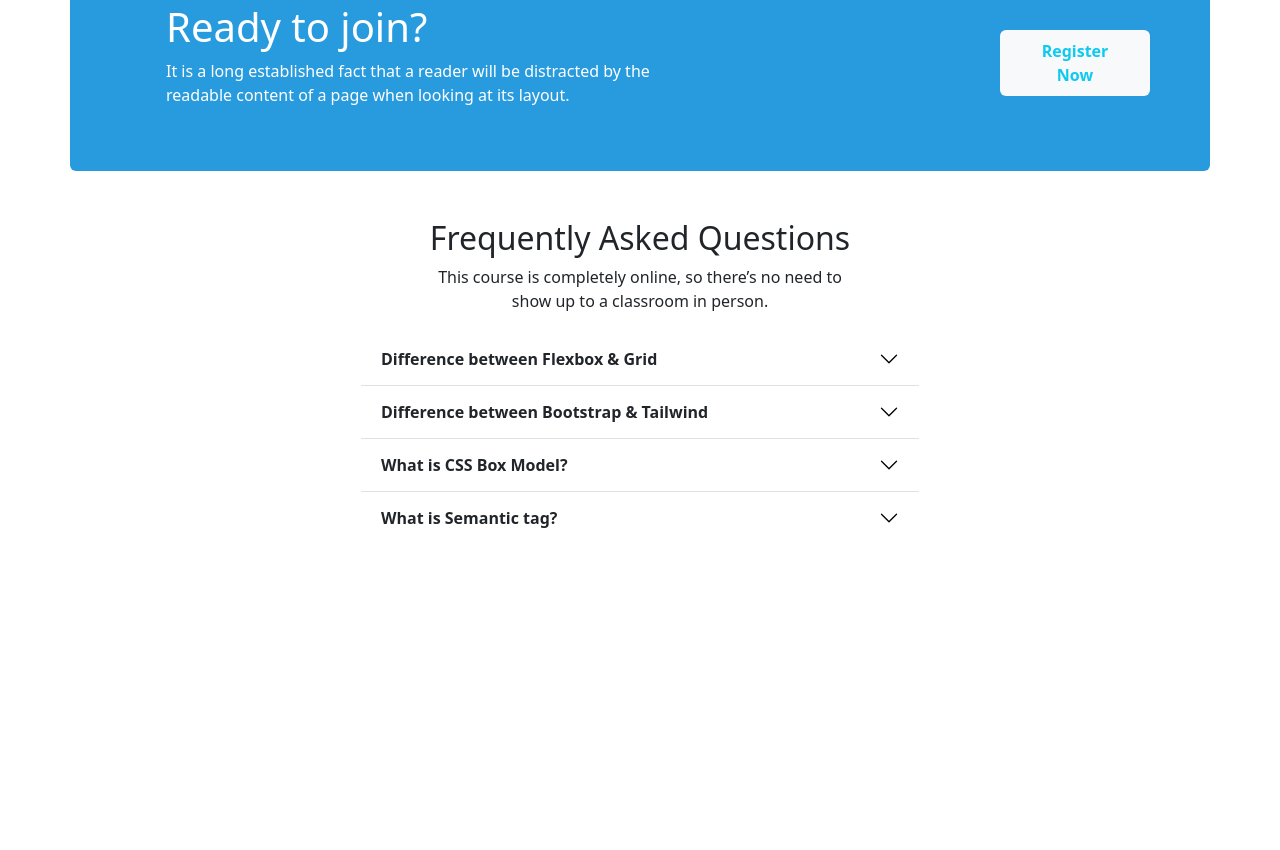
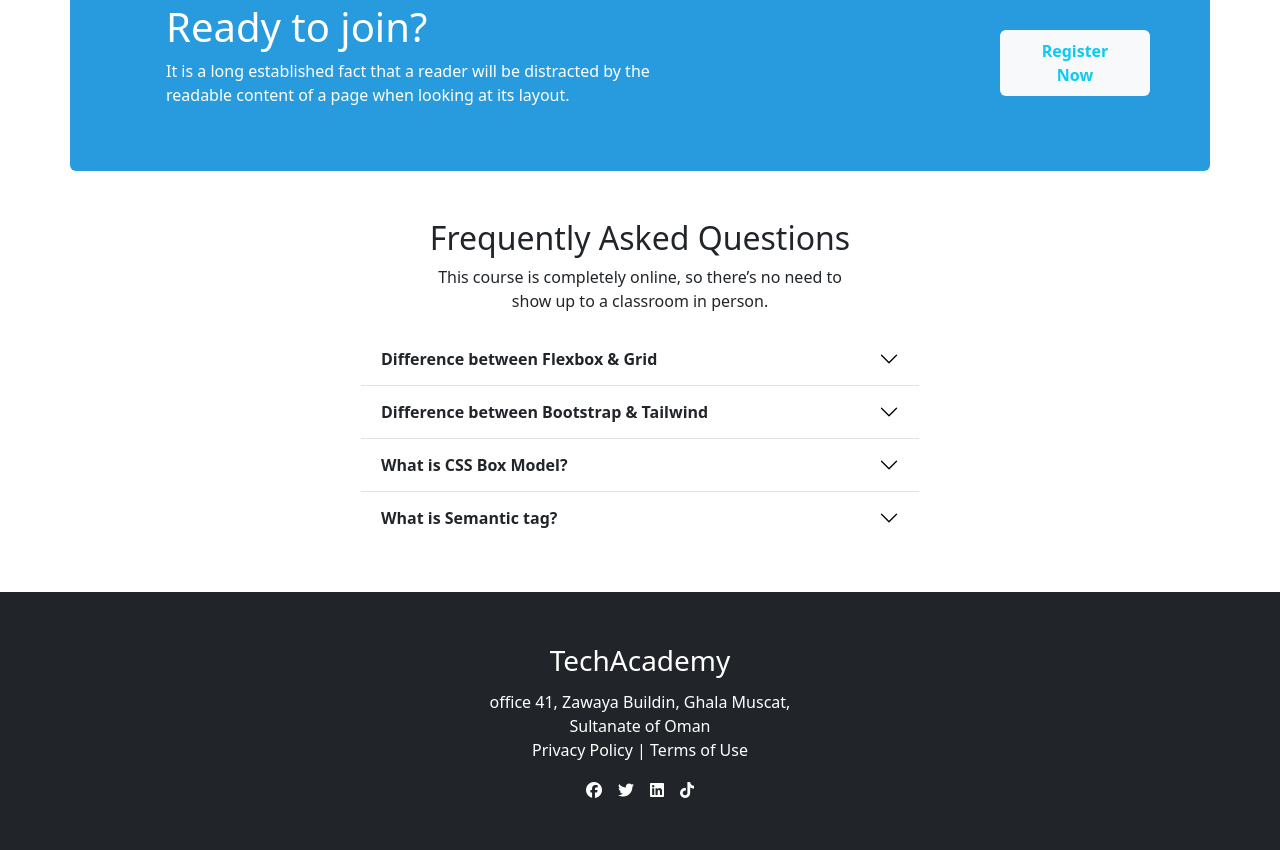
Before and after one commit to rftzmn/TechAcademy-Landing-Page-Bootstrap, a plain HTML site: page index.html in a window 1280 px wide. Shown: the part 1679-2529 px from the top of the page. Before the commit the page ends 2271 px from the top, so only its background shows below. Drawn offline with nearby package versions, Linux system fonts and the light colour scheme.

Commit message:
footer added

```diff
--- a/index.html
+++ b/index.html
@@ -4,6 +4,10 @@
     <meta charset="utf-8" />
     <meta name="viewport" content="width=device-width, initial-scale=1" />
     <title>TechAcademy</title>
+    <script
+      src="https://kit.fontawesome.com/b0b726e73f.js"
+      crossorigin="anonymous"
+    ></script>
     <link
       href="https://cdn.jsdelivr.net/npm/bootstrap@5.2.0/dist/css/bootstrap.min.css"
       rel="stylesheet"
@@ -480,6 +484,28 @@
     <!-- trusted companies -->
 
     <!-- footer -->
+    <footer
+      class="bg-dark text-white d-flex flex-column align-items-center py-5"
+    >
+      <h3 class="py-1">TechAcademy</h3>
+      <p class="my-0">office 41, Zawaya Buildin, Ghala Muscat,</p>
+      <p class="my-0">Sultanate of Oman</p>
+      <p>Privacy Policy | Terms of Use</p>
+      <div class="d-flex gap-3">
+        <a href="fb.com/rftzmn">
+          <i class="fa-brands fa-facebook text-white"></i>
+        </a>
+        <a href="">
+          <i class="fa-brands fa-twitter text-white"></i>
+        </a>
+        <a href="">
+          <i class="fa-brands fa-linkedin text-white"></i>
+        </a>
+        <a href="">
+          <i class="fa-brands fa-tiktok text-white"></i>
+        </a>
+      </div>
+    </footer>
     <script
       src="https://cdn.jsdelivr.net/npm/bootstrap@5.2.0/dist/js/bootstrap.bundle.min.js"
       integrity="sha384-A3rJD856KowSb7dwlZdYEkO39Gagi7vIsF0jrRAoQmDKKtQBHUuLZ9AsSv4jD4Xa"
```
